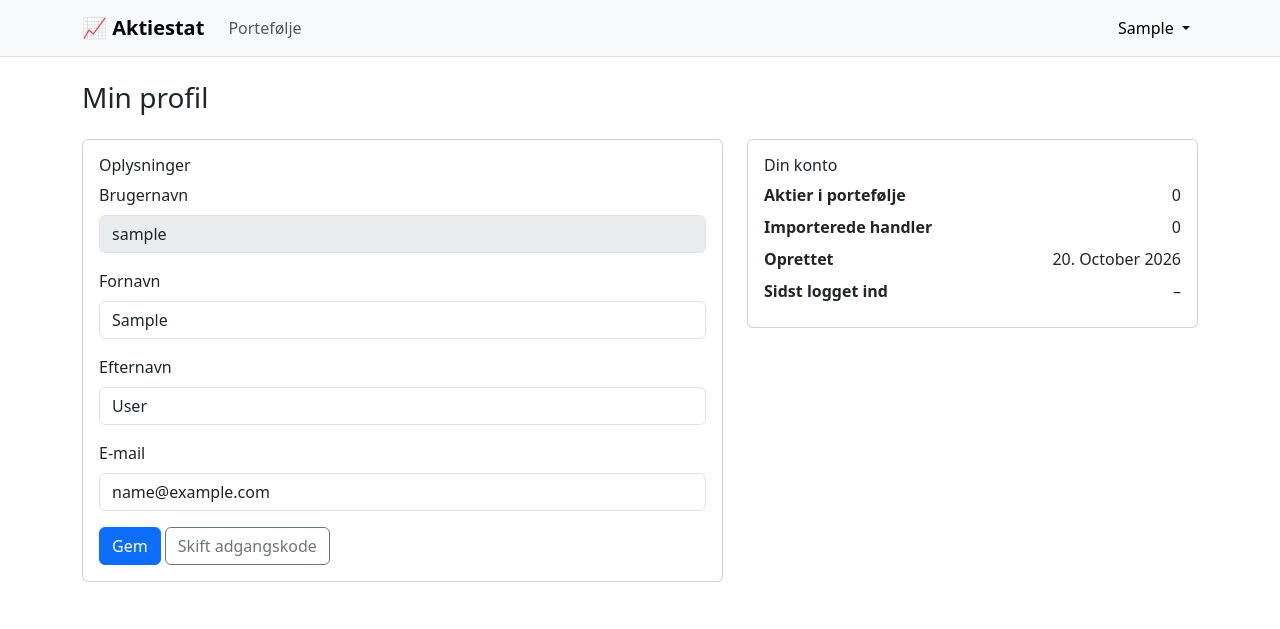
After one commit to cybergeekdk/django-aktiestats, a Django app: page /profile/ in a window 1280 px wide. The commit adds this page. Shown: the top 629 px of the page. Run offline with Django 5.2, Linux system fonts and the light colour scheme; the visitor is signed in with stand-in values (Sample User, id 1); data that the repository does not hold is empty.

Commit message:
Bootstrap-menu, fælles basisskabelon og profilside
Co-Authored-By: Claude Sonnet 5.5 <noreply@anthropic.com>

```diff
--- a/config/settings.py
+++ b/config/settings.py
@@ -133,3 +133,7 @@ QUOTE_CACHE_SECONDS = 15
 LOGIN_URL = 'login'
 LOGIN_REDIRECT_URL = 'index'
 LOGOUT_REDIRECT_URL = 'login'
+
+# Bootstrap-klasser til Djangos beskeder
+from django.contrib.messages import constants as _m  # noqa: E402
+MESSAGE_TAGS = {_m.ERROR: "danger"}
--- /dev/null
+++ b/stocks/forms.py
@@ -0,0 +1,9 @@
+from django import forms
+from django.contrib.auth import get_user_model
+
+
+class ProfileForm(forms.ModelForm):
+    class Meta:
+        model = get_user_model()
+        fields = ["first_name", "last_name", "email"]
+        labels = {"first_name": "Fornavn", "last_name": "Efternavn", "email": "E-mail"}
--- /dev/null
+++ b/stocks/templates/base.html
@@ -0,0 +1,72 @@
+<!doctype html>
+<html lang="da">
+<head>
+  <meta charset="utf-8">
+  <meta name="viewport" content="width=device-width, initial-scale=1">
+  <title>{% block title %}Aktiestat{% endblock %}</title>
+  <link rel="stylesheet" href="https://cdn.jsdelivr.net/npm/bootstrap@5.3.3/dist/css/bootstrap.min.css"
+        integrity="sha384-QWTKZyjpPEjISv5WaRU9OFeRpok6YctnYmDr5pNlyT2bRjXh0JMhjY6hW+ALEwIH" crossorigin="anonymous">
+  <script>
+    // Følg systemets lyse/mørke tema
+    const mq = matchMedia("(prefers-color-scheme: dark)");
+    const applyTheme = () => document.documentElement.setAttribute("data-bs-theme", mq.matches ? "dark" : "light");
+    applyTheme(); mq.addEventListener("change", applyTheme);
+  </script>
+  <style>
+    .up { color: var(--bs-success); } .down { color: var(--bs-danger); }
+    #results { position: absolute; left: 0; right: 0; z-index: 1050; }
+  </style>
+  {% block head %}{% endblock %}
+</head>
+<body>
+  {# Menupunkter: tilføj nye sider her (url_name, label). Aktiv markeres automatisk. #}
+  <nav class="navbar navbar-expand-md bg-body-tertiary border-bottom mb-4">
+    <div class="container">
+      <a class="navbar-brand fw-semibold" href="{% url 'index' %}">📈 Aktiestat</a>
+      <button class="navbar-toggler" type="button" data-bs-toggle="collapse" data-bs-target="#nav" aria-controls="nav" aria-expanded="false" aria-label="Menu">
+        <span class="navbar-toggler-icon"></span>
+      </button>
+      <div class="collapse navbar-collapse" id="nav">
+        {% if user.is_authenticated %}
+        <ul class="navbar-nav me-auto">
+          <li class="nav-item">
+            <a class="nav-link {% if request.resolver_match.url_name == 'index' %}active{% endif %}" href="{% url 'index' %}">Portefølje</a>
+          </li>
+          {% block nav_items %}{% endblock %}
+        </ul>
+        <ul class="navbar-nav">
+          <li class="nav-item dropdown">
+            <a class="nav-link dropdown-toggle {% if request.resolver_match.url_name == 'profile' %}active{% endif %}" href="#" data-bs-toggle="dropdown" aria-expanded="false">
+              {{ user.get_short_name|default:user.username }}
+            </a>
+            <ul class="dropdown-menu dropdown-menu-end">
+              <li><a class="dropdown-item" href="{% url 'profile' %}">Min profil</a></li>
+              {% if user.is_staff %}<li><a class="dropdown-item" href="{% url 'admin:index' %}">Admin</a></li>{% endif %}
+              <li><hr class="dropdown-divider"></li>
+              <li>
+                <form method="post" action="{% url 'logout' %}">{% csrf_token %}
+                  <button class="dropdown-item">Log ud</button>
+                </form>
+              </li>
+            </ul>
+          </li>
+        </ul>
+        {% endif %}
+      </div>
+    </div>
+  </nav>
+
+  <main class="container pb-5">
+    {% for message in messages %}
+      <div class="alert alert-{{ message.tags|default:'info' }} alert-dismissible fade show" role="alert">
+        {{ message }}<button type="button" class="btn-close" data-bs-dismiss="alert" aria-label="Luk"></button>
+      </div>
+    {% endfor %}
+    {% block content %}{% endblock %}
+  </main>
+
+  <script src="https://cdn.jsdelivr.net/npm/bootstrap@5.3.3/dist/js/bootstrap.bundle.min.js"
+          integrity="sha384-YvpcrYf0tY3lHB60NNkmXc5s9fDVZLESaAA55NDzOxhy9GkcIdslK1eN7N6jIeHz" crossorigin="anonymous"></script>
+  {% block scripts %}{% endblock %}
+</body>
+</html>
--- /dev/null
+++ b/stocks/templates/registration/password_change_done.html
@@ -0,0 +1,6 @@
+{% extends "base.html" %}
+{% block title %}Adgangskode ændret{% endblock %}
+{% block content %}
+<div class="alert alert-success">Din adgangskode er ændret.</div>
+<a class="btn btn-primary" href="{% url 'profile' %}">Tilbage til profil</a>
+{% endblock %}
--- /dev/null
+++ b/stocks/templates/stocks/profile.html
@@ -0,0 +1,35 @@
+{% extends "base.html" %}
+{% block title %}Min profil{% endblock %}
+{% block content %}
+<h1 class="h3 mb-4">Min profil</h1>
+<div class="row g-4">
+  <div class="col-md-7">
+    <form method="post" class="card card-body">{% csrf_token %}
+      <h2 class="h6">Oplysninger</h2>
+      <div class="mb-3"><label class="form-label">Brugernavn</label>
+        <input class="form-control" value="{{ user.username }}" disabled></div>
+      {% for field in form %}
+        <div class="mb-3">
+          <label class="form-label" for="{{ field.id_for_label }}">{{ field.label }}</label>
+          {{ field }}
+          {% for e in field.errors %}<div class="text-danger small">{{ e }}</div>{% endfor %}
+        </div>
+      {% endfor %}
+      <div><button class="btn btn-primary">Gem</button>
+        <a class="btn btn-outline-secondary" href="{% url 'password_change' %}">Skift adgangskode</a></div>
+    </form>
+  </div>
+  <div class="col-md-5">
+    <div class="card card-body">
+      <h2 class="h6">Din konto</h2>
+      <dl class="row mb-0">
+        <dt class="col-7">Aktier i portefølje</dt><dd class="col-5 text-end">{{ holding_count }}</dd>
+        <dt class="col-7">Importerede handler</dt><dd class="col-5 text-end">{{ transaction_count }}</dd>
+        <dt class="col-5">Oprettet</dt><dd class="col-7 text-end">{{ user.date_joined|date:"j. F Y" }}</dd>
+        <dt class="col-5">Sidst logget ind</dt><dd class="col-7 text-end">{{ user.last_login|date:"j. F Y H:i"|default:"–" }}</dd>
+      </dl>
+    </div>
+  </div>
+</div>
+<script>document.querySelectorAll("form input:not([disabled])").forEach(i => i.classList.add("form-control"));</script>
+{% endblock %}
--- a/stocks/urls.py
+++ b/stocks/urls.py
@@ -4,6 +4,7 @@ from . import views
 
 urlpatterns = [
     path("", views.index, name="index"),
+    path("profile/", views.profile, name="profile"),
     path("api/quote/<str:symbol>/", views.quote_api, name="quote_api"),
     path("api/search/", views.search_api, name="search_api"),
     path("api/holdings/", views.holdings_api, name="holdings_api"),
--- a/stocks/views.py
+++ b/stocks/views.py
@@ -2,11 +2,13 @@ import json
 from decimal import Decimal, InvalidOperation
 
 from django.contrib.auth.decorators import login_required
+from django.contrib import messages
 from django.core.cache import cache
 from django.http import JsonResponse
-from django.shortcuts import get_object_or_404, render
+from django.shortcuts import get_object_or_404, redirect, render
 from django.views.decorators.http import require_http_methods
 
+from .forms import ProfileForm
 from .importer import ImportError_, import_csv
 from .models import Holding
 from .portfolio import RANGES, build_history
@@ -27,6 +29,20 @@ def _api_login_required(view):
 @login_required
 def index(request):
     return render(request, "stocks/index.html")
+
+
+@login_required
+def profile(request):
+    form = ProfileForm(request.POST or None, instance=request.user)
+    if request.method == "POST" and form.is_valid():
+        form.save()
+        messages.success(request, "Profilen er gemt.")
+        return redirect("profile")
+    return render(request, "stocks/profile.html", {
+        "form": form,
+        "holding_count": request.user.holdings.count(),
+        "transaction_count": request.user.transactions.count(),
+    })
 
 
 @_api_login_required
```
Also changed, not shown: stocks/templates/registration/login.html (+18 -13 lines), stocks/templates/registration/password_change_form.html (added, +20 -0 lines), stocks/templates/stocks/index.html (+50 -69 lines), stocks/tests.py (+22 -0 lines), README.md.
